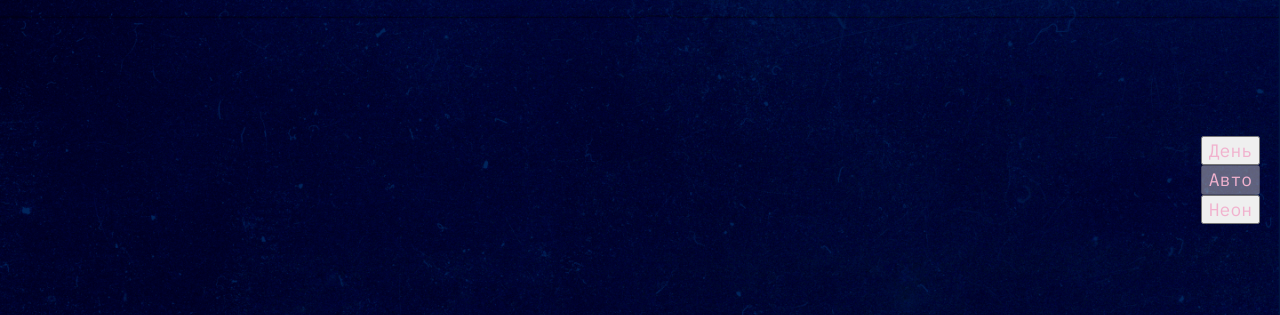
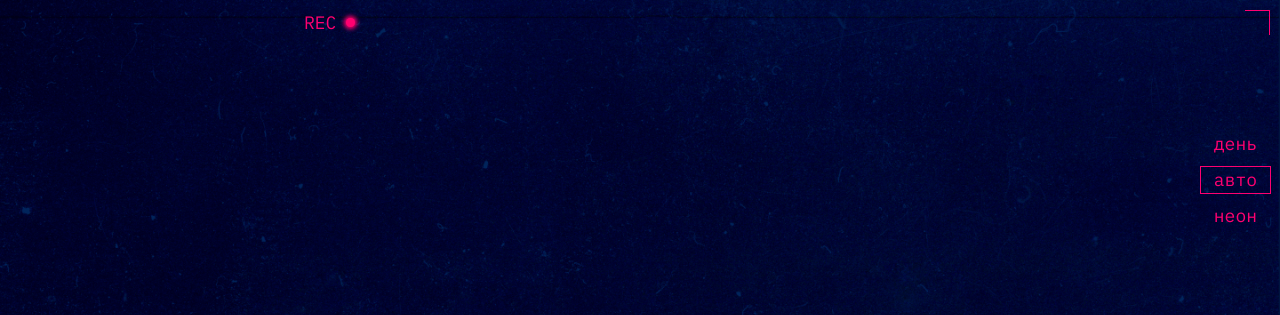
Before and after one commit to sealexe/slozhno-sosredotochitsya-fd, a plain HTML site: page index.html in a window 1280 px wide. Shown: the top 315 px of the page. Drawn offline with Linux system fonts and the light colour scheme.

Commit message:
сверстана шапка

```diff
--- a/index.html
+++ b/index.html
@@ -18,6 +18,7 @@
   </head>
   <body class="page">
     <header class="header decorated-zone">
+      <span class="rec__lable" aria-hidden="true">REC</span>
       <nav class="header__theme-menu">
         <ul class="header__theme-menu-list">
           <li class="header__theme-menu-item">
@@ -45,8 +46,8 @@
         </ul>
       </nav>
       <h1 class="header__title">no focus</h1>
-      <h2 class="header__subtitle title-decor">Что делать, когда не можешь делать ничего
-        Или почему нам так сложно сконцентрироваться, особенно когда очень надо</h2>
+      <p class="header__description title-decor">Что делать, когда не можешь делать ничего
+        <br>Или почему нам так сложно сконцентрироваться, особенно когда очень надо</p>
     </header>
     <main class="content">
 
--- a/styles/style.css
+++ b/styles/style.css
@@ -1,7 +1,7 @@
 /* Основные стили проекта. Это стили для темы, которую вы верстаете первой. */
 
 .page {
-  font-family: var(--font-family), sans-serif;
+  font-family: var(--font-family), monospace;
   background-color: var(--background-color), #000028;
   background-image: var(--background-image);
   background-attachment: fixed;
@@ -13,16 +13,81 @@
 }
 
 .header {
-  height: 100vh;
+  block-size: 100vh;
   display: grid;
   grid-template-rows: 1fr min-content 1fr;
   align-items: center;
   padding: 10px;
+  position: relative;
+}
+
+.decorated-zone::before {
+  content: "";
+  inline-size: 25px;
+  block-size: 25px;
+  border-block-start: 1px solid var(--accent-color, #ff0070);
+  border-inline-end: 1px solid var(--accent-color, #ff0070);
+  position: absolute;
+  top: 10px;
+  right: 10px;
+}
+
+.decorated-zone::after {
+  content: "";
+  inline-size: 25px;
+  block-size: 25px;
+  border-inline-start: 1px solid var(--accent-color, #ff0070);
+  border-block-end: 1px solid var(--accent-color, #ff0070);
+  position: absolute;
+  left: 10px;
+  bottom: 10px;
+}
+
+.rec__lable {
+  position: absolute;
+  color: var(--accent-color, #ff0070);
+  text-transform: uppercase;
+  line-height: 25px;
+  left: 304px;
+  top: 10px;
+  display: flex;
+  align-items: center;
+  gap: 10px;
+}
+
+.rec__lable::after {
+  content: "";
+  block-size: 9px;
+  inline-size: 9px;
+  border-radius: 50%;
+  background-color: #ff0070;
+  box-shadow: 0px 0px 4px 2px var(--accent-color, #ff0070);
 }
 
 .header__theme-menu {
   justify-self: end;
-  padding: 0 10px;
+}
+
+.header__theme-menu-list {
+  display: flex;
+  flex-direction: column;
+  gap: 10px;
+}
+
+.header__theme-menu-button {
+  color: var(--accent-color, #ff0070);
+  line-height: 18px;
+  text-transform: lowercase;
+  background-color: transparent;
+  padding: 1.5px 13px;
+  block-size: 26px;
+  text-align: center;
+  border: none;
+}
+
+.header__theme-menu-button_active {
+  outline: 1px solid var(--accent-color, #ff0070);
+  pointer-events: none;
 }
 
 .header__title {
@@ -31,9 +96,10 @@
   color: var(--title-color, #db00ff);
   line-height: 83%;
   text-shadow: 4px 4px 0 var(--accent-color);
+  text-transform: lowercase;
 }
 
-.header__subtitle {
+.header__description {
   justify-self: center;
   font-size: 18px;
   max-height: 117px;
```
